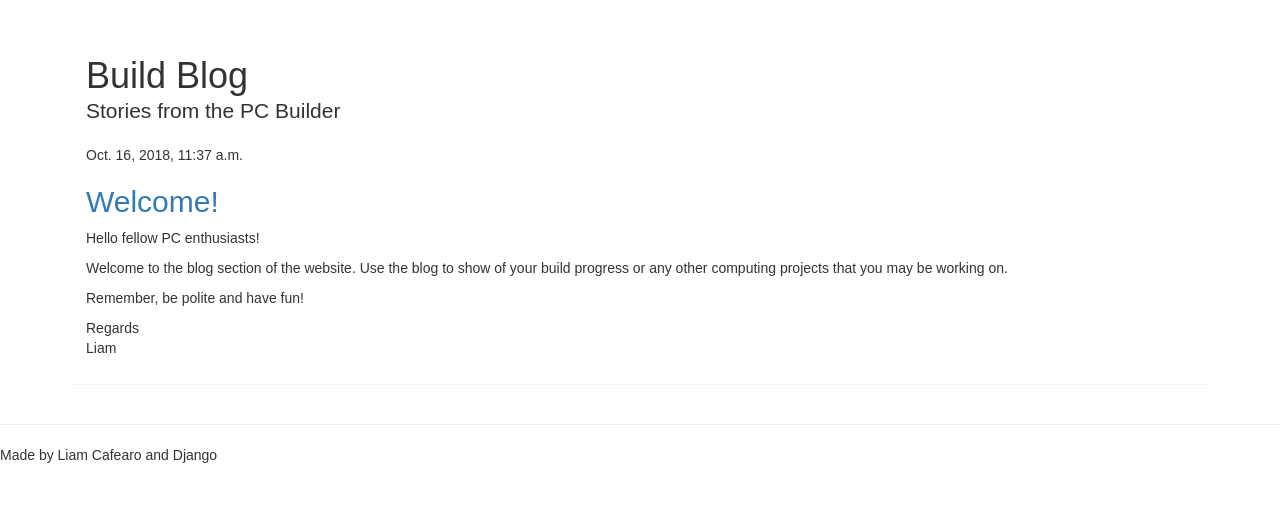
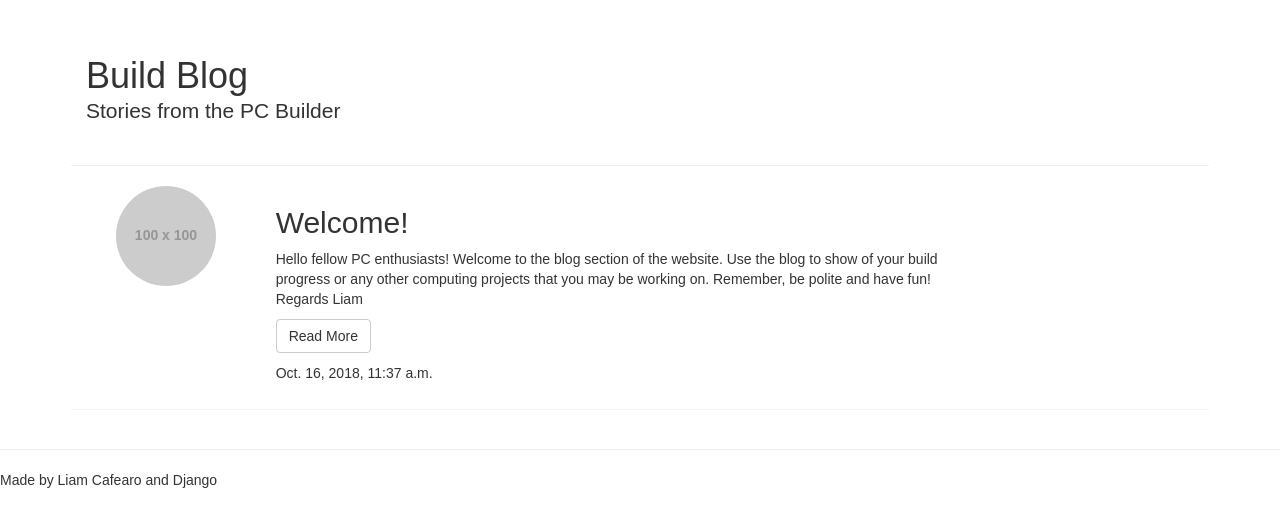
Before and after one commit to liam-cafearo/the_pc_hobbyist, a Django app: template blog/templates/blogposts.html in a window 1280 px wide. Shown: the part 52-579 px from the top of the page. Run offline with Django 3.2, Linux system fonts and the light colour scheme; the template is opened without the code that fills it: values that come from a table or form of the project are taken from there, others are empty; data comes from the database, SQL or seed files in the repository; grey boxes labelled with a size stand in for pictures from a placeholder-image service; parts of the project's set-up code (start-up, migrations or seed data) failed here and were passed over; some libraries are stand-ins or nearby versions.

Commit message:
added basic styling to get functionality working

```diff
--- a/blog/templates/blogposts.html
+++ b/blog/templates/blogposts.html
@@ -11,12 +11,24 @@
     </div>
 </div>
 {% for post in posts %}
-<div>
-    <div>
-        {{ post.published_date }}
+<div class="row">
+    <hr>
+    <div class="col-md-2 col-sm-3 text-center">
+        <a class="story-img" href="#">
+            <img src="https://placehold.it/100" style="width:100px; height: 100px; background-colour: #12ABB2; color: #ffffff;"
+                class="img-circle">
+        </a>
     </div>
-    <h2><a href="">{{ post.title }}</a></h2>
-    <p>{{ post.content|linebreaks }}</p>
+    <div class="col-md-10 col-sm-9">
+        <h2>{{ post.title }}</h2>
+        <div class="row">
+            <div class="col-xs-9">
+                <p>{{ post.content }}</p>
+                <p><button class="btn btn-default">Read More</button></p>
+                <p>{{ post.published_date }}</p>
+            </div>
+        </div>
+    </div>
 </div>
 {% endfor %}
 {% endblock %}
```
